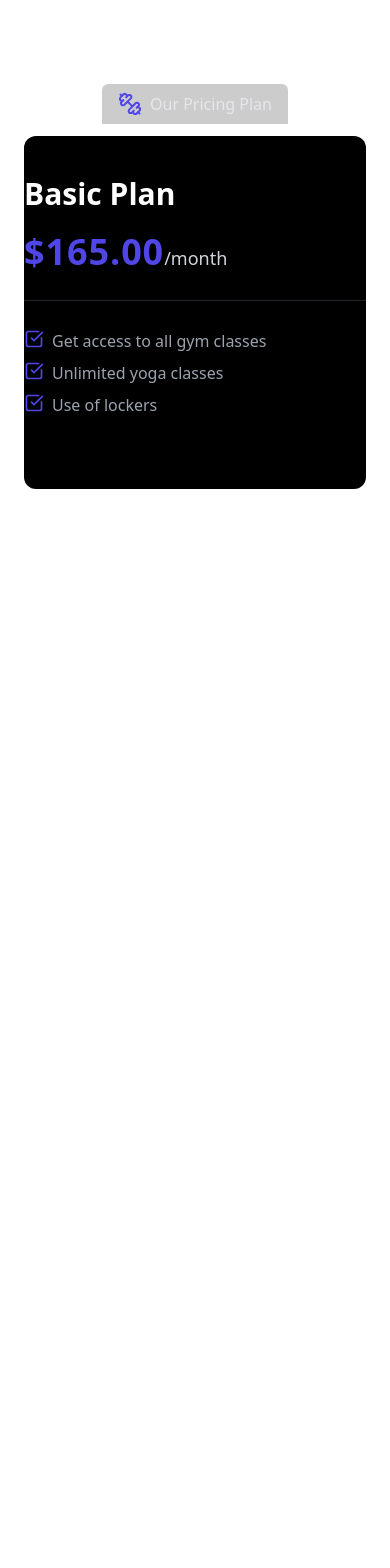
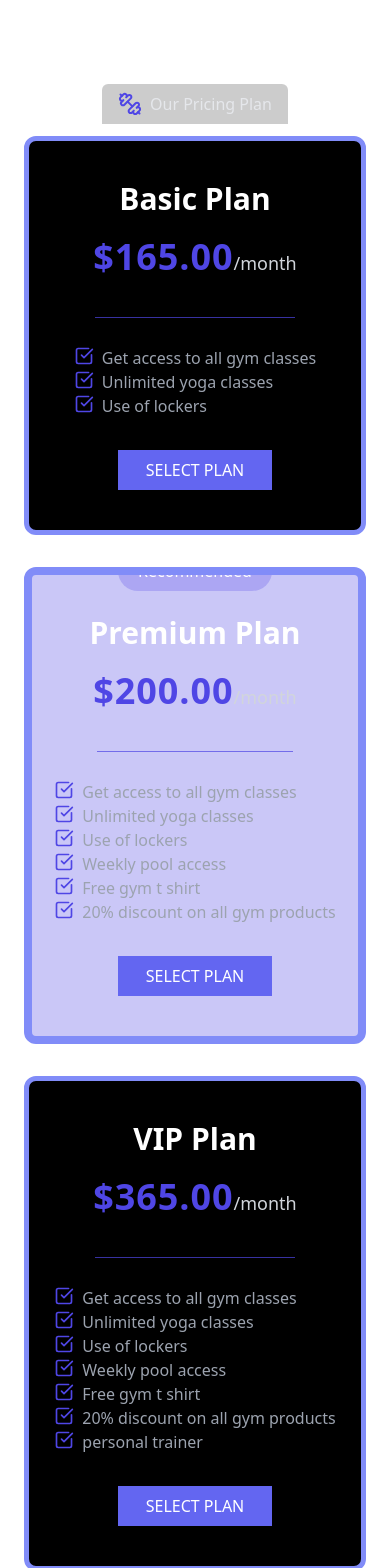
Before and after one commit to dagiStark/gym, a React (Vite) app: page / in a window 390 px wide. Shown: the part 9620-11188 px from the top of the page. Before the commit the page ends 10157 px from the top, so only its background shows below. Built offline with nearby package versions, Linux system fonts and the light colour scheme.

Commit message:
Update PricingPlan.jsx

```diff
--- a/src/pages/home/PricingPlan.jsx
+++ b/src/pages/home/PricingPlan.jsx
@@ -1,9 +1,10 @@
 import { CheckSquare, Dumbbell } from "lucide-react";
+import { Button } from "@/components/ui/button";
 
 function PricingPlan() {
   return (
     <div className="w-full h-auto flex items-center flex-col py-12 md:py-14 lg:py-16 px-6 md:px-16 lg:px-24">
-      <div className="w-full h-auto flex items-center justify-center flex-col gap-3">
+      <div className="w-full h-full flex items-center justify-center flex-col gap-3">
         <h6
           className="text-base
     md:text-lg font-medium rounded-t-md px-4 py-2 text-gray-200 bg-black/20 flex items-center justify-center md:justify-start gap-x-2"
@@ -12,8 +13,8 @@ function PricingPlan() {
           Our Pricing Plan
         </h6>
 
-        <div className="flex justify-center flex-wrap w-full h-auto gap-x-5 gap-y-8">
-          <div className="w-full  lg:w-[30%] h-auto rounded-xl bg-black relative overflow-hidden cursor-pointer z-10 hover:-translate-y-5 ease-out transition-all duration-500 py-10">
+        <div className="flex justify-center items-center flex-wrap w-full h-auto gap-x-5 gap-y-8">
+          <div className="w-full flex flex-col items-center border-[5px] border-indigo-400  lg:w-[27%] h-auto rounded-xl bg-black relative overflow-hidden cursor-pointer z-10 hover:-translate-y-5 ease-out transition-all duration-500 py-10">
             <h2 className="md:text-4xl text-3xl text-white font-semibold mb-5">
               Basic Plan
             </h2>
@@ -23,8 +24,9 @@ function PricingPlan() {
                 /month
               </span>
             </h1>
-            <hr className="border-gray-600/40 my-7" />
-            <div className="w-full h-auto space-y-2 mb-8">
+            <hr className="border-indigo-600/70  w-[60%] my-7 " />
+            <div className="w-full flex flex-col items-center justify-center h-auto space-y-2 mb-8">
+              <div>
                 <div className="w-full h-auto flex items-start gap-x-2">
                   <CheckSquare className="w-5 h-5 text-indigo-600" />
                   <p className="text-gray-400 text-base">
@@ -32,7 +34,7 @@ function PricingPlan() {
                     Get access to all gym classes
                   </p>
                 </div>
-              <div className="w-full h-auto flex items-start gap-x-2">
+                <div className="w-full h-auto flex items-start  gap-x-2">
                   <CheckSquare className="w-5 h-5 text-indigo-600" />
                   <p className="text-gray-400 text-base">
                     Unlimited yoga classes
@@ -44,6 +46,128 @@ function PricingPlan() {
                 </div>
               </div>
             </div>
+
+            <div>
+              <Button className="w-full rounded-none md:w-auto px-7 py-2 text-base font-medium uppercase justify-center text-white bg-indigo-500">
+                Select Plan
+              </Button>
+            </div>
+          </div>
+
+          <div className="w-full flex flex-col items-center border-8 border-indigo-400 bg-indigo-600 bg-opacity-30 lg:w-[27%] h-auto rounded-xl relative overflow-hidden cursor-pointer z-10 hover:-translate-y-5 ease-out transition-all duration-500 py-10">
+            <div className="absolute -top-6 left-[50%] translate-x-[-50%] bg-indigo-600 bg-opacity-25 py-2 px-5 rounded-full text-base font-medium text-white">
+              Recommended
+            </div>
+            <h2 className="md:text-4xl text-3xl text-white font-semibold mb-5">
+              Premium Plan
+            </h2>
+            <h1 className="text-4xl md:text-4xl text-indigo-600 font-bold mb-3 tracking-wide">
+              $200.00
+              <span className="text-lg md:text-xl text-gray-300 font-medium tracking-normal">
+                /month
+              </span>
+            </h1>
+            <hr className="border-indigo-600/70  w-[60%] my-7 " />
+            <div className="w-full flex flex-col items-center justify-center h-auto space-y-2 mb-8">
+              <div>
+                <div className="w-full h-auto flex items-start gap-x-2">
+                  <CheckSquare className="w-5 h-5 text-indigo-600" />
+                  <p className="text-gray-400 text-base">
+                    {" "}
+                    Get access to all gym classes
+                  </p>
+                </div>
+                <div className="w-full h-auto flex items-start  gap-x-2">
+                  <CheckSquare className="w-5 h-5 text-indigo-600" />
+                  <p className="text-gray-400 text-base">
+                    Unlimited yoga classes
+                  </p>
+                </div>
+                <div className="w-full h-auto flex items-start gap-x-2">
+                  <CheckSquare className="w-5 h-5 text-indigo-600" />
+                  <p className="text-gray-400 text-base">Use of lockers</p>
+                </div>
+                <div className="w-full h-auto flex items-start gap-x-2">
+                  <CheckSquare className="w-5 h-5 text-indigo-600" />
+                  <p className="text-gray-400 text-base">Weekly pool access</p>
+                </div>
+                <div className="w-full h-auto flex items-start gap-x-2">
+                  <CheckSquare className="w-5 h-5 text-indigo-600" />
+                  <p className="text-gray-400 text-base">Free gym t shirt</p>
+                </div>
+                <div className="w-full h-auto flex items-start gap-x-2">
+                  <CheckSquare className="w-5 h-5 text-indigo-600" />
+                  <p className="text-gray-400 text-base">
+                    20% discount on all gym products
+                  </p>
+                </div>
+              </div>
+            </div>
+
+            <div>
+              <Button className="w-full rounded-none md:w-auto px-7 py-2 text-base font-medium uppercase justify-center text-white bg-indigo-500">
+                Select Plan
+              </Button>
+            </div>
+          </div>
+
+          <div className="w-full flex flex-col items-center border-[5px] border-indigo-400 lg:w-[27%] h-auto rounded-xl bg-black relative overflow-hidden cursor-pointer z-10 hover:-translate-y-5 ease-out transition-all duration-500 py-10">
+            <h2 className="md:text-4xl text-3xl text-white font-semibold mb-5">
+              VIP Plan
+            </h2>
+            <h1 className="text-4xl md:text-4xl text-indigo-600 font-bold mb-3 tracking-wide">
+              $365.00
+              <span className="text-lg md:text-xl text-gray-300 font-medium tracking-normal">
+                /month
+              </span>
+            </h1>
+            <hr className="border-indigo-600/70  w-[60%] my-7 " />
+            <div className="w-full flex flex-col items-center justify-center h-auto space-y-2 mb-8">
+              <div>
+                <div className="w-full h-auto flex items-start gap-x-2">
+                  <CheckSquare className="w-5 h-5 text-indigo-600" />
+                  <p className="text-gray-400 text-base">
+                    {" "}
+                    Get access to all gym classes
+                  </p>
+                </div>
+                <div className="w-full h-auto flex items-start  gap-x-2">
+                  <CheckSquare className="w-5 h-5 text-indigo-600" />
+                  <p className="text-gray-400 text-base">
+                    Unlimited yoga classes
+                  </p>
+                </div>
+                <div className="w-full h-auto flex items-start gap-x-2">
+                  <CheckSquare className="w-5 h-5 text-indigo-600" />
+                  <p className="text-gray-400 text-base">Use of lockers</p>
+                </div>
+                <div className="w-full h-auto flex items-start gap-x-2">
+                  <CheckSquare className="w-5 h-5 text-indigo-600" />
+                  <p className="text-gray-400 text-base">Weekly pool access</p>
+                </div>
+                <div className="w-full h-auto flex items-start gap-x-2">
+                  <CheckSquare className="w-5 h-5 text-indigo-600" />
+                  <p className="text-gray-400 text-base">Free gym t shirt</p>
+                </div>
+                <div className="w-full h-auto flex items-start gap-x-2">
+                  <CheckSquare className="w-5 h-5 text-indigo-600" />
+                  <p className="text-gray-400 text-base">
+                    20% discount on all gym products
+                  </p>
+                </div>
+                <div className="w-full h-auto flex items-start gap-x-2">
+                  <CheckSquare className="w-5 h-5 text-indigo-600" />
+                  <p className="text-gray-400 text-base">personal trainer</p>
+                </div>
+              </div>
+            </div>
+
+            <div>
+              <Button className="w-full rounded-none md:w-auto px-7 py-2 text-base font-medium uppercase justify-center text-white bg-indigo-500">
+                Select Plan
+              </Button>
+            </div>
+          </div>
         </div>
       </div>
     </div>
```
Lines whose indentation alone changed are shown as unchanged.
